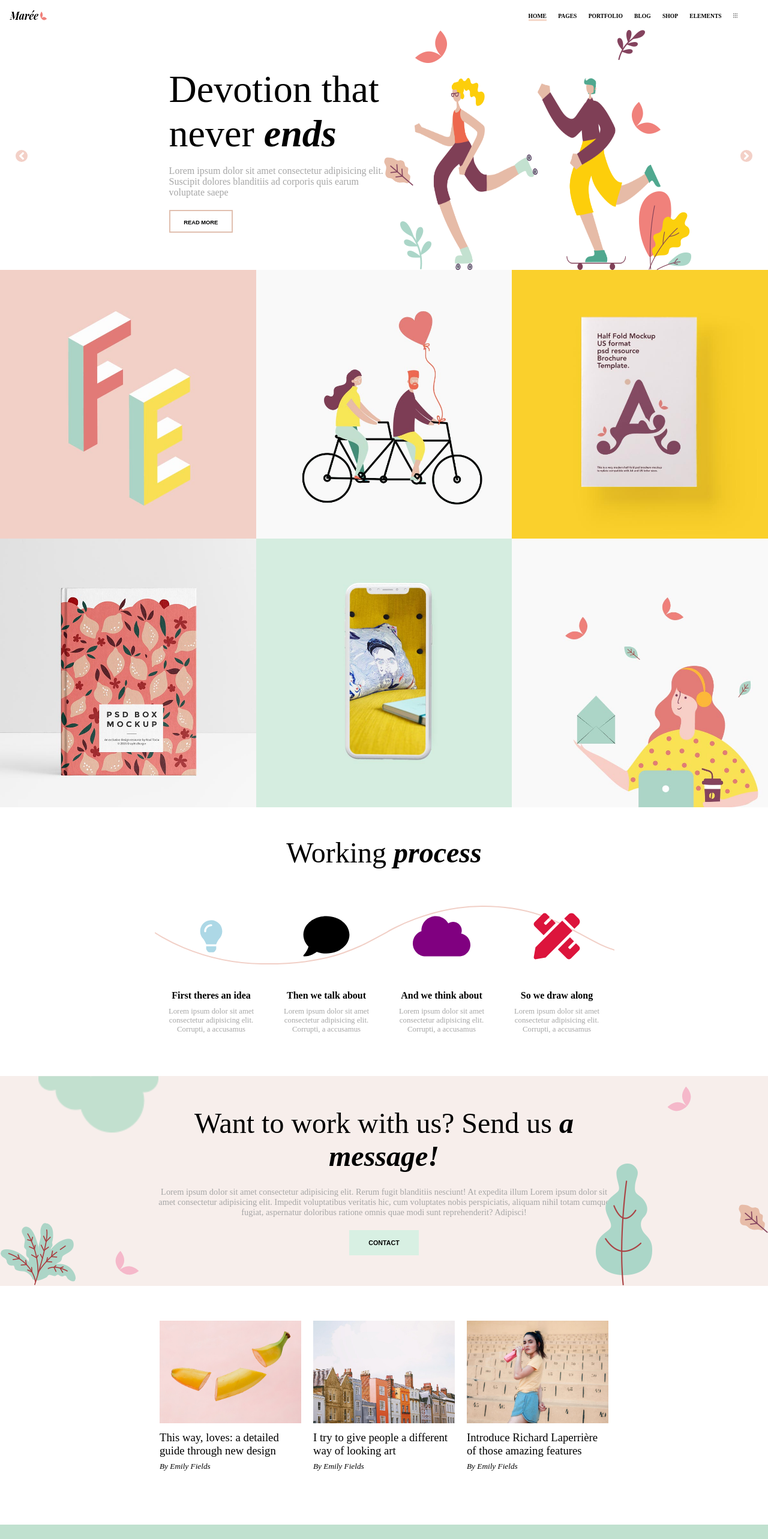
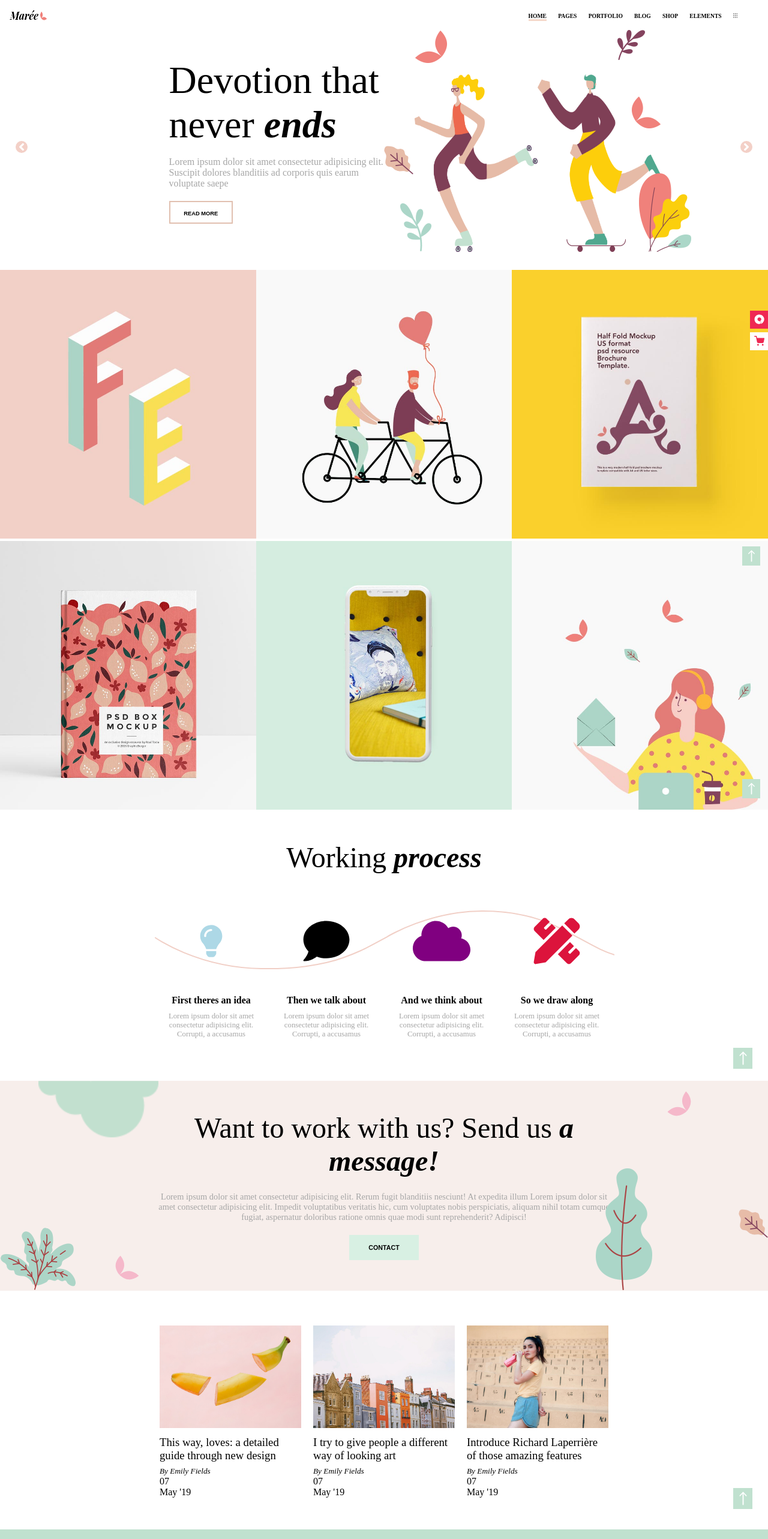
Before and after one commit to UrbanoG2/proj-html-vuejs, a Vue app: page / in a window 1280 px wide. Shown: the top 2566 px of the page at 60% size. Built offline with nearby package versions, Linux system fonts and the light colour scheme.

Commit message:
adjustments

```diff
--- a/src/components/Header.vue
+++ b/src/components/Header.vue
@@ -174,7 +174,7 @@ export default {
     .header-bottom {
       width: 100%;
       margin: 0 auto;
-      height: calc(100% - 50px);
+      height: calc(100% - 80px);
 
       .slider-container {
         width: 100%;
--- a/src/components/Main.vue
+++ b/src/components/Main.vue
@@ -3,12 +3,41 @@
       <div class="main-container">
             <div class="images-container">
                 <div class="images">
+
+                    <div class="image-container">
                         <img src="../assets/img/h-2-port-img-1.jpg" alt="">
+                    </div>
+                    <div class="image-container">
                         <img src="../assets/img/h-2-port-img-2.jpg" alt="">
+                    </div>
+                    <div class="image-container">
                         <img src="../assets/img/h-2-port-img-3.jpg" alt="">
+                        <img src="../assets/svg/svg-4.svg" class="circle-white" alt="">
+                        <img src="../assets/svg/svg-6.svg" class="cart-red" alt="">
+                    </div>
+                    <div class="image-container">
                         <img src="../assets/img/h-2-port-img-4.jpg" alt="">
+                        <div class="hover-content">
+                            <div class="text-container">
+                                <div class="title">
+                                Illustration of novels
+                            </div>
+
+                            <div class="subtitle">
+                                Illustration
+                            </div>
+                            </div>
+                        </div>
+                    </div>
+                    <div class="image-container">
                         <img src="../assets/img/h-2-port-img-5.jpg" alt="">
+                    </div>
+                    <div class="image-container">
                         <img src="../assets/img/h-2-port-img-6.jpg" alt="">
+                        <a href="#"><img src="../assets/svg/svg-2.svg" class="arrow-up" alt=""></a>
+                        <a href="#"><img src="../assets/svg/svg-2.svg" class="arrow-up-2" alt=""></a>
+                    </div>
+
                 </div>
             </div>
 
@@ -69,8 +98,13 @@
                             </div>
                         </div>
 
+
+
+
                     </div>
                 </div>
+
+                <a href=""><img src="../assets/svg/svg-2.svg" class="arrow-up-3" alt=""></a>
             </div>
 
             <div class="contact-us-container">
@@ -98,17 +132,52 @@
                         <img src="../assets/img/h-2-blog-img-1.jpg" alt="">
                         <h3>This way, loves: a detailed guide through new design </h3>
                         <h5>By Emily Fields</h5>
+
+                        <div class="date-container">
+                            <div class="day">
+                                07
+                            </div>
+
+                            <div class="month">
+                                May '19
+                            </div>
+                        </div>
                     </div>
                     <div class="image-container">
                         <img src="../assets/img/h-2-blog-img-2.jpg" alt="">
                         <h3>I try to give people a different way of looking art </h3>
                         <h5>By Emily Fields</h5>
+
+                        <div class="date-container">
+                            <div class="day">
+                                07
+                            </div>
+
+                            <div class="month">
+                                May '19
+                            </div>
+                        </div>
+
                     </div>
                     <div class="image-container">
                         <img src="../assets/img/h-2-blog-img-3.jpg" alt="">
                         <h3>Introduce Richard Laperrière of those amazing features </h3>
                         <h5>By Emily Fields</h5>
+
+                        <div class="date-container">
+                            <div class="day">
+                                07
                             </div>
+
+                            <div class="month">
+                                May '19
+                            </div>
+                        </div>
+
+                    </div>
+
+                    <a href=""><img src="../assets/svg/svg-2.svg" class="arrow-up-4" alt=""></a>
+
                 </div>
 
             </div>
@@ -161,11 +230,81 @@ export default {
         .images-container {
             width:100%;
             .images{
-
                 display: flex;
                 flex-wrap: wrap;
+                .image-container {
+                    width: calc(100% / 3);
+                    position: relative;
+
                     img {
-                    width: calc(100% / 3);
+                        width: 100%;
+                    }
+
+                    .hover-content {
+                        position: absolute;
+                        top: 40%;
+                        left: 0;
+                        background-color: white;
+                        display: none;
+
+                        .text-container {
+                            padding: 1.5em;
+                            .title {
+                                font-size: 1.4em;
+                            }
+
+                            .subtitle {
+                                font-style: oblique;
+                                margin-top: 1em;
+                            }
+                        }
+                    }
+
+                    a {
+                        .arrow-up {
+                            width: 7%;
+                            padding: 0.4em;
+                            background-color: #c0e1cf;
+                            position: absolute;
+                            right: 3%;
+                            bottom: 5%;
+                        }
+
+                        .arrow-up-2 {
+                            width: 7%;
+                            padding: 0.4em;
+                            background-color: #c0e1cf;
+                            position: absolute;
+                            right: 3%;
+                            top: 2%;
+                        }
+                    }
+
+                    .circle-white {
+                        background-color: #ef2853;
+                        position: absolute;
+                        padding: 0.4em;
+                        width: 7%;
+                        right: 0;
+                        top: 15%;
+                    }
+
+                    .cart-red {
+                        background-color: white;
+                        position: absolute;
+                        padding: 0.4em;
+                        width: 7%;
+                        right: 0;
+                        top: 23%;
+                    }
+
+
+
+                }
+
+                .image-container:hover .hover-content {
+                    display: block;
+
                 }
             }
         }
@@ -173,6 +312,21 @@ export default {
         .working-process-container {
             width: 100%;
             height: 400px;
+            position: relative;
+
+            a {
+
+                .arrow-up-3 {
+                    width: 2.5%;
+                    padding: 0.4em;
+                    background-color: #c0e1cf;
+                    position: absolute;
+                    right: 2%;
+                    bottom: 5%;
+                }
+
+            }
+
 
             .working-process-contained {
                 width: 60%;
@@ -198,6 +352,8 @@ export default {
                     background-repeat: no-repeat;
                     margin-top: 3em;
                     display: flex;
+
+
 
                     .process-thumb {
                         height: 74%;
@@ -237,6 +393,7 @@ export default {
         .contact-us-container {
             width: 100%;
             height: 700px;
+            position: relative;
 
             .contact-us-container-top {
                 width: 100%;
@@ -369,6 +526,19 @@ export default {
                         font-style: oblique;
                     }
                 }
+
+                a {
+
+                    .arrow-up-4 {
+                        width: 2.5%;
+                        padding: 0.4em;
+                        background-color: #c0e1cf;
+                        position: absolute;
+                        right: 2%;
+                        bottom: -2%;
+                    }
+                }
+
             }
 
         }
```
Also changed, not shown: src/assets/svg/svg-2.svg. Lines whose indentation alone changed are shown as unchanged.
